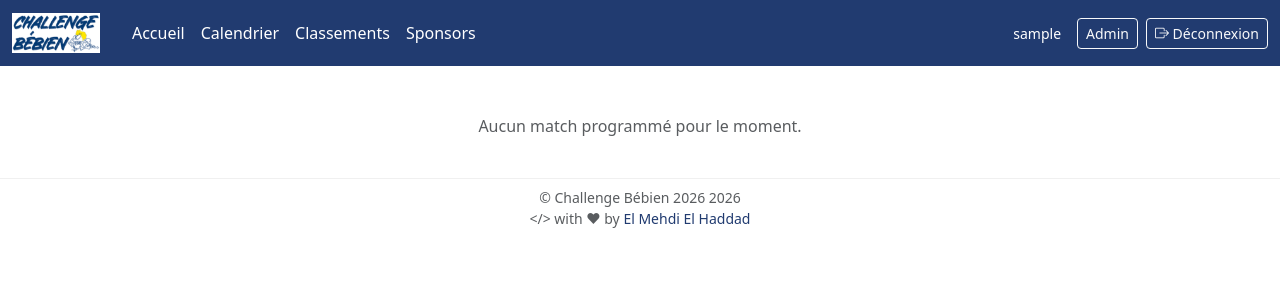
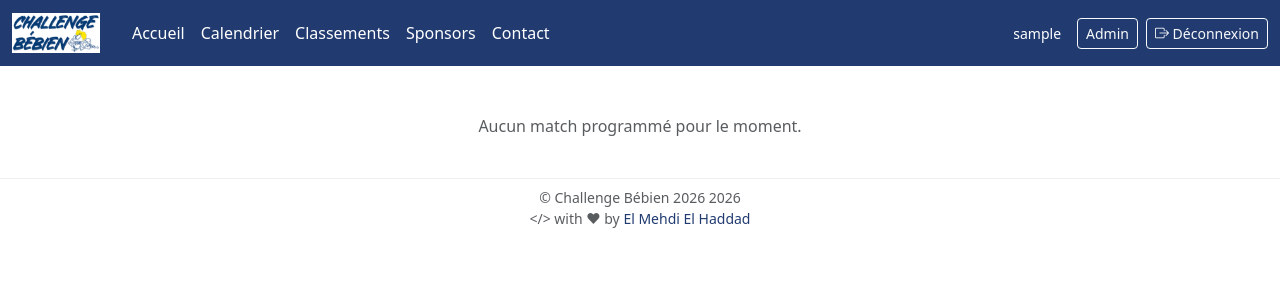
Before and after one commit to el12elh/Bebien, a PHP site: page /tdm in a window 1280 px wide. Shown: the top 300 px of the page. Run offline with PHP 8.4, Linux system fonts and the light colour scheme; the visitor is signed in with stand-in values (Sample User, id 1); data comes from the database, SQL or seed files in the repository; data that the repository does not hold is empty; some libraries are stand-ins or nearby versions.

Commit message:
Add contatct page

```diff
--- a/includes/tdm_nav.php
+++ b/includes/tdm_nav.php
@@ -16,6 +16,7 @@ $user = currentUser();
         <li class="nav-item"><a class="nav-link" href="/schedule">Calendrier</a></li>
         <li class="nav-item"><a class="nav-link" href="/standings">Classements</a></li>
         <li class="nav-item"><a class="nav-link" href="/sponsors">Sponsors</a></li>
+        <li class="nav-item"><a class="nav-link" href="/contact">Contact
       </ul>
       <span class="navbar-text text-white me-3 small"><?= htmlspecialchars($user['nom_affichage'] ?? $user['username'] ?? '') ?></span>
       <?php if (($user['role'] ?? '') === 'admin'): ?>
```
